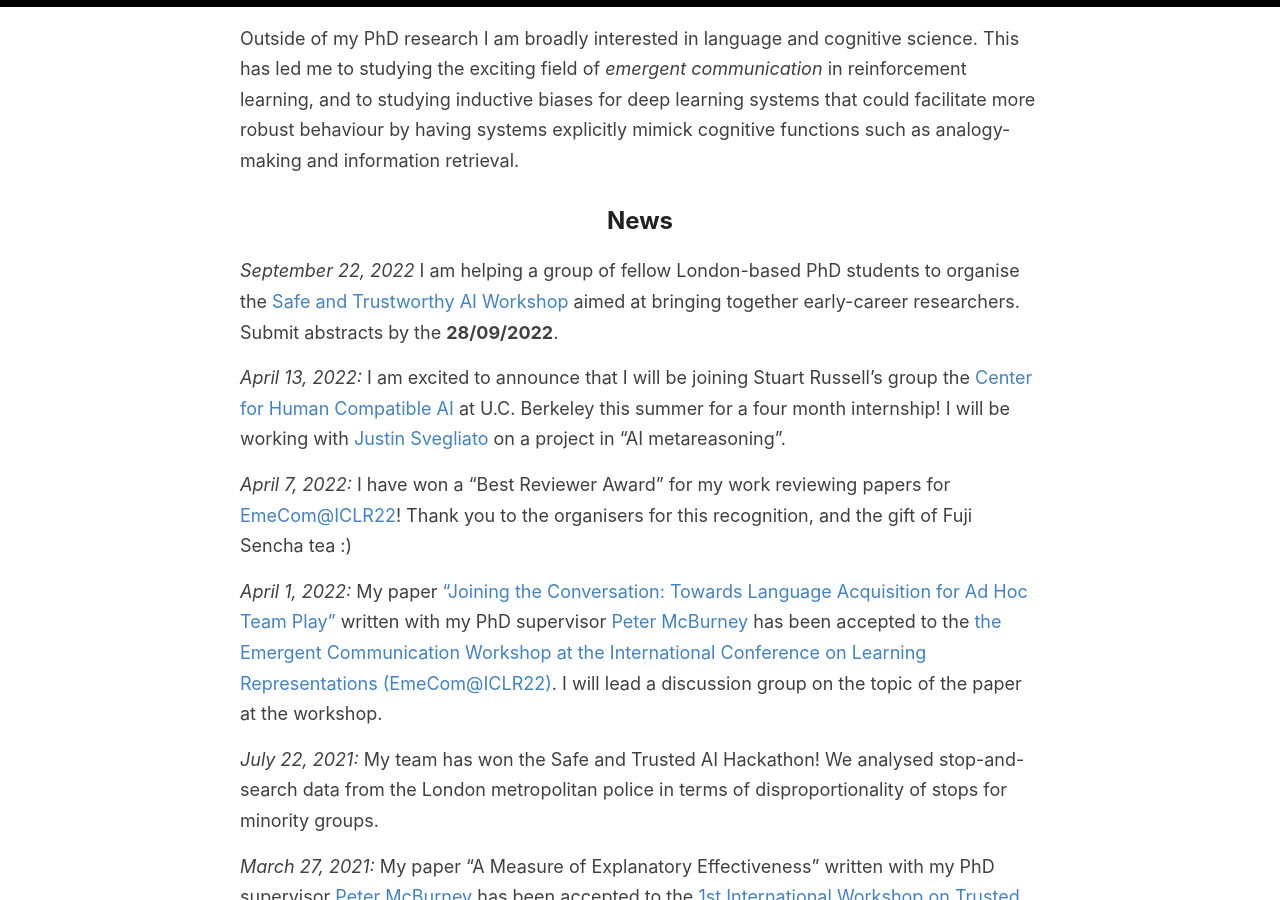
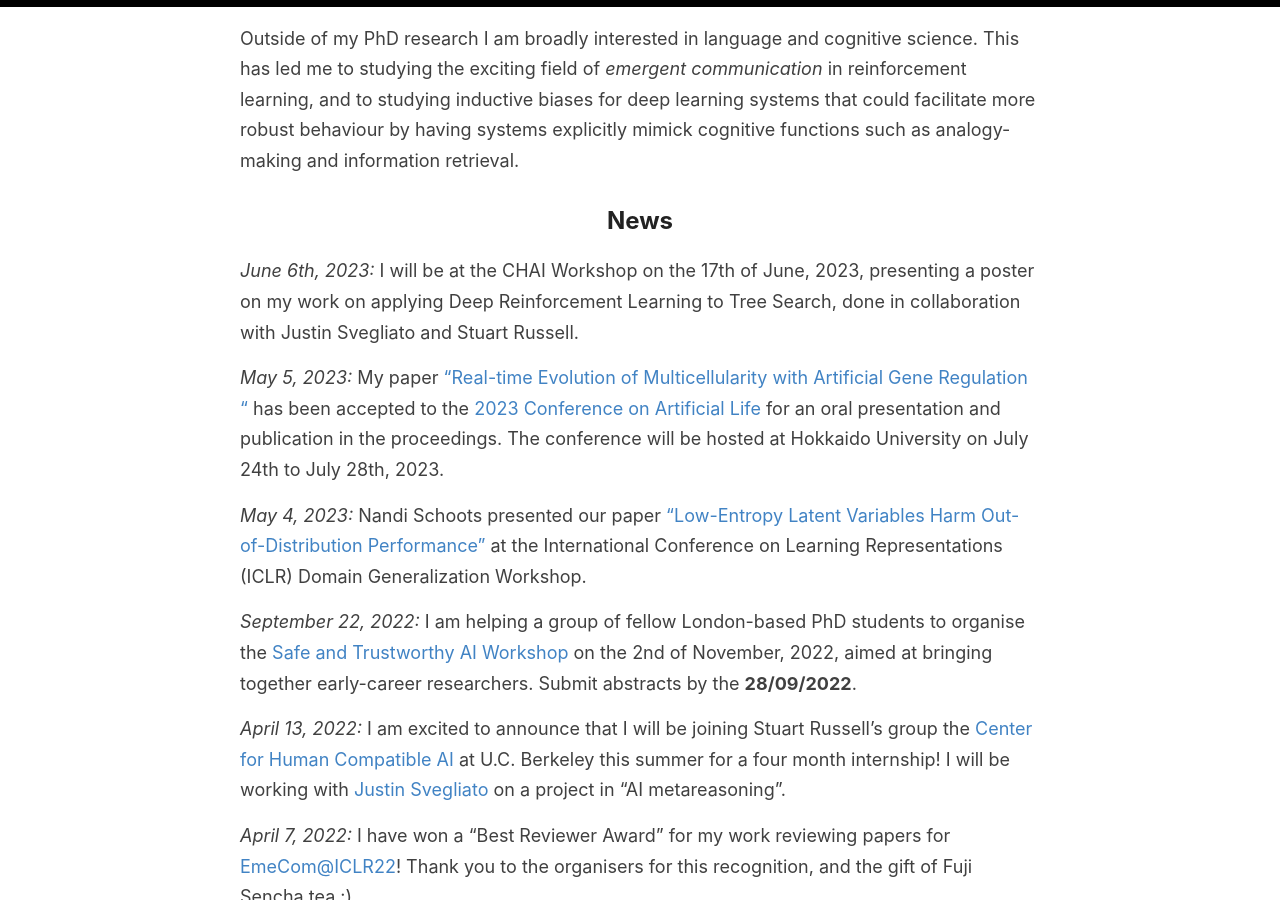
Before and after one commit to DylanCope/dylancope.github.io, a Jekyll site: the page built from index.md, in a window 1280 px wide and 900 px high, scrolled down 1158 px. Built offline with Jekyll 4.4.1, drawn with Linux system fonts in a browser that asks for light colours; some of the changed text lies outside the part shown.

Commit message:
Update index.md
Updated news

```diff
--- a/index.md
+++ b/index.md
@@ -5,7 +5,7 @@ title: Home
 
 ## PhD Research
 
-I am a PhD student at King's College London and Imperial College London studying Computer Science in the [Safe and Trusted AI Centre for Doctoral Training](https://safeandtrustedai.org). My doctoral research is about framing "explanation" in the context of *multi-agent communication* so as to explicitly take into account the recipient of the explanation (who we call the *explainee*). This research is inherently interdisciplinary; notably involving philosophy, social science, and cognitive science.
+I am a PhD student at King's College London and Imperial College London studying Computer Science in the [Safe and Trusted AI Centre for Doctoral Training](https://safeandtrustedai.org). Previously, I was a reserach intern at the [Center for Human-Compatible AI (CHAI)](humancompatible.ai). My doctoral research is about framing "explanation" in the context of *multi-agent communication* so as to explicitly take into account the recipient of the explanation (who we call the *explainee*). This research is inherently interdisciplinary; notably involving philosophy, social science, and cognitive science.
 
 The following cartoon shows a set-up of multi-agent reinforcement learning (MARL) with communication:
 
@@ -19,7 +19,14 @@ Outside of my PhD research I am broadly interested in language and cognitive sci
 
 ## News
 
-_September 22, 2022_ I am helping a group of fellow London-based PhD students to organise the [Safe and Trustworthy AI Workshop](https://www.doc.ic.ac.uk/~chs219/stai-workshop/) aimed at bringing together early-career researchers. Submit abstracts by the **28/09/2022**.
+_June 6th, 2023:_ I will be at the CHAI Workshop on the 17th of June, 2023, presenting a poster on my work on applying Deep Reinforcement Learning to Tree Search, done in collaboration with Justin Svegliato and Stuart Russell.
+
+_May 5, 2023:_ My paper ["Real-time Evolution of Multicellularity with Artificial Gene Regulation
+"](https://arxiv.org/abs/2305.12249) has been accepted to the [2023 Conference on Artificial Life](https://2023.alife.org/) for an oral presentation and publication in the proceedings. The conference will be hosted at Hokkaido University on July 24th to July 28th, 2023.
+
+_May 4, 2023:_ Nandi Schoots presented our paper ["Low-Entropy Latent Variables Harm Out-of-Distribution Performance"](https://domaingen.github.io/accepted) at the International Conference on Learning Representations (ICLR) Domain Generalization Workshop.
+
+_September 22, 2022:_ I am helping a group of fellow London-based PhD students to organise the [Safe and Trustworthy AI Workshop](https://www.doc.ic.ac.uk/~chs219/stai-workshop/) on the 2nd of November, 2022, aimed at bringing together early-career researchers. Submit abstracts by the **28/09/2022**.
 
 _April 13, 2022:_ I am excited to announce that I will be joining Stuart Russell's group the [Center for Human Compatible AI](https://humancompatible.ai/) at U.C. Berkeley this summer for a four month internship! I will be working with [Justin Svegliato](https://justinsvegliato.com/) on a project in "AI metareasoning".
 
```
